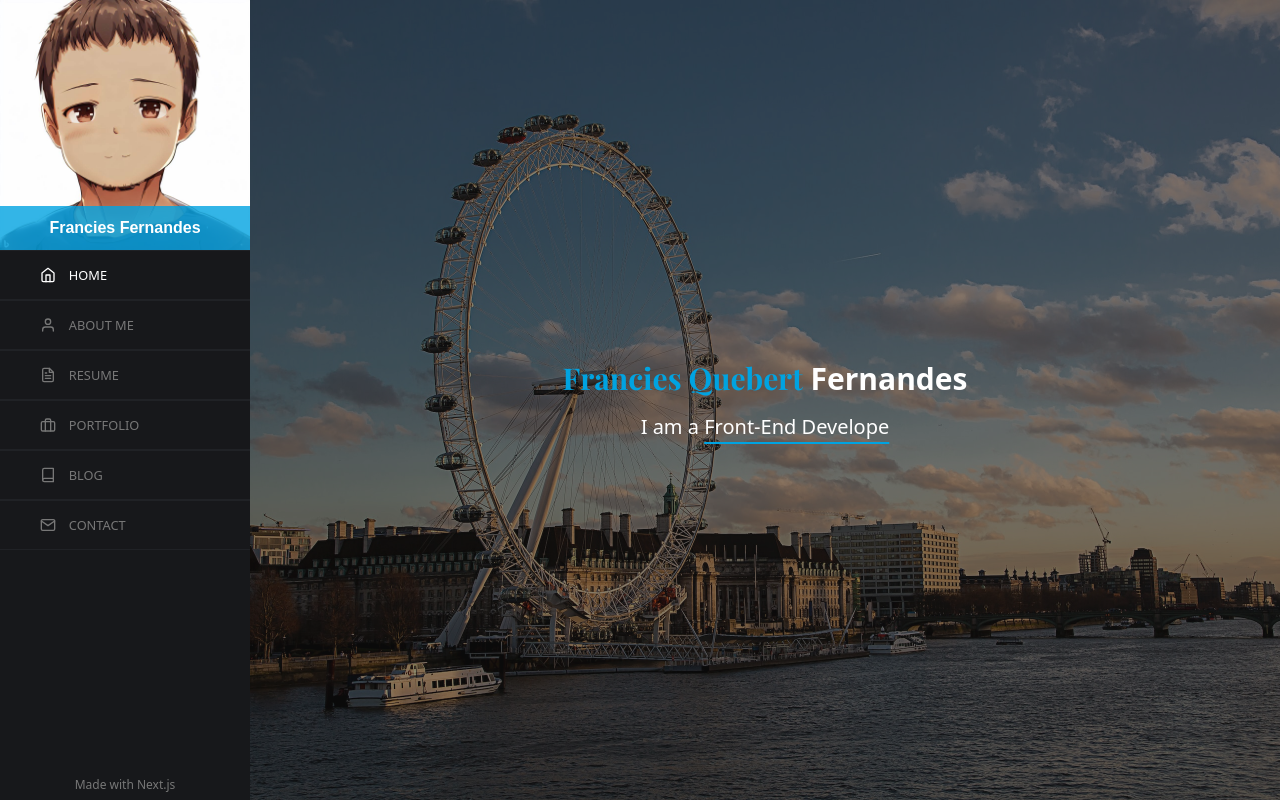
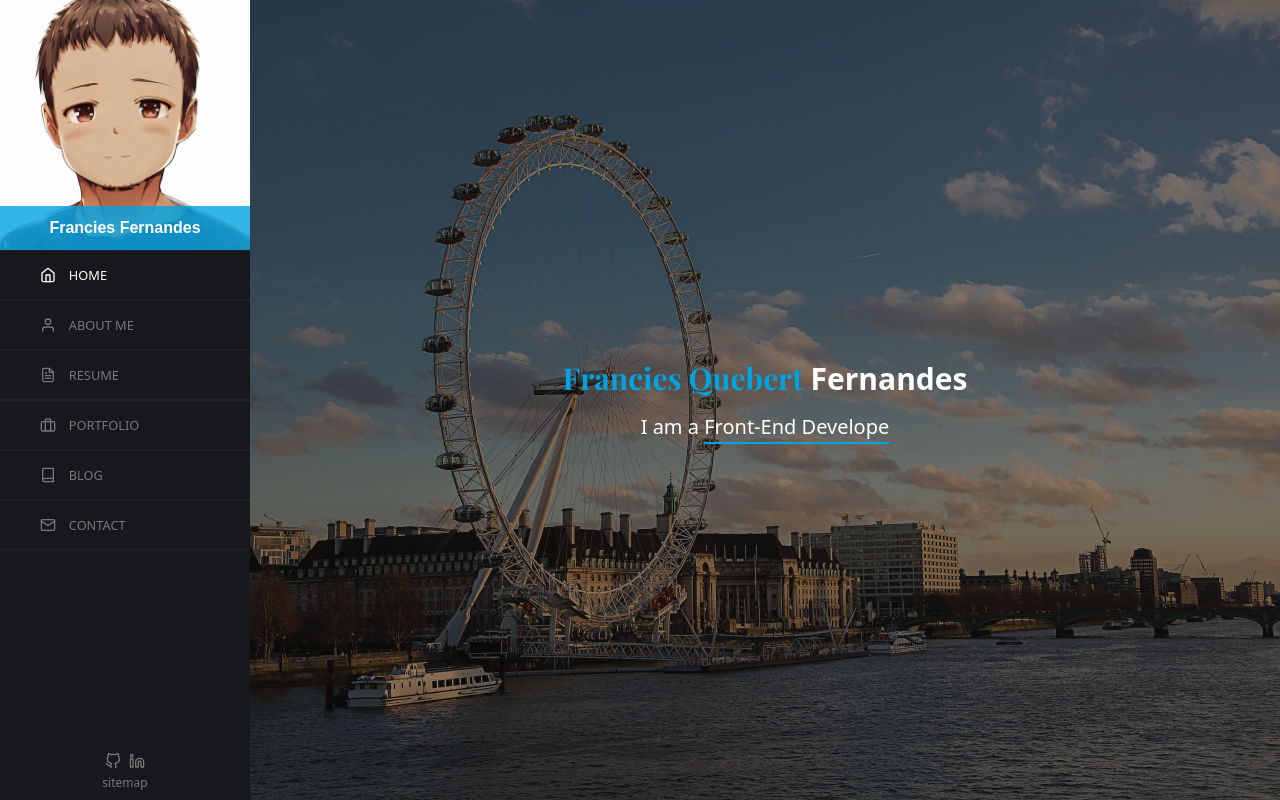
Before and after one commit to Francies-Quebert/portfolio-nextjs, a Next.js app: page / in a window 1280 px wide. Built offline with nearby package versions, Linux system fonts and the light colour scheme; a web font is replaced by a local one.

Commit message:
added sitemap to footer

```diff
--- a/app/globals.css
+++ b/app/globals.css
@@ -72,7 +72,7 @@
   }
 
   footer {
-    @apply border-t border-[#17181B] h-[2em] text-center;
+    @apply border-t border-[#17181B] h-[3em] text-center;
   }
 }
 
--- a/app/layout.tsx
+++ b/app/layout.tsx
@@ -31,9 +31,10 @@ export const metadata: Metadata = {
     Home page for my portfolio page
   `,
   generator: 'Francies Fernandes',
-  applicationName: 'portfolio francies',
+  applicationName: 'francies portfolio',
   referrer: 'origin-when-cross-origin',
-  keywords: ['Frontend developer', 'React', 'JavaScript', 'Typescript', 'Redux', 'Next.js', 'Node.js', 'MongoDB', 'React developer', 'Full stack developer','developer'],
+  keywords: ['Francies fernandes','Quebert fernandes', 'Frontend developer', 'React', 'JavaScript', 'Typescript',
+    'Redux', 'Next.js', 'Node.js', 'MongoDB', 'React developer', 'Full stack developer', 'developer'],
   authors: [{ name: 'Francies Quebert Fernandes', url: 'https://github.com/Francies-Quebert' }],
   colorScheme: 'dark',
   creator: 'Francies Fernandes',
--- a/app/robots.ts
+++ b/app/robots.ts
@@ -7,6 +7,6 @@ export default function robots(): MetadataRoute.Robots {
       allow: '/',
       disallow: '/private/',
     },
-    sitemap: 'https://portfolio-francies-quebert.vercel.app/',
+    sitemap: 'https://portfolio-francies-quebert.vercel.app/sitemap.xml',
   }
 }
--- a/components/header.tsx
+++ b/components/header.tsx
@@ -9,8 +9,9 @@ import { FiMail } from "@react-icons/all-files/fi/FiMail";
 import Image from "next/image";
 import ActiveLink from './ActiveLink';
 import image from '@/assets/image.jpg';
-import { Url } from 'url';
-
+import Link from 'next/link';
+import { FiGithub } from '@react-icons/all-files/fi/FiGithub';
+import { FiLinkedin } from '@react-icons/all-files/fi/FiLinkedin';
 export default function layout({ cointainerClassName = '', setShowNavBar }: { cointainerClassName: string, setShowNavBar: (val: boolean) => void }) {
 
   const navigation = [{
@@ -43,7 +44,7 @@ export default function layout({ cointainerClassName = '', setShowNavBar }: { co
     <header className={cointainerClassName}>
       <div className='flex-1'>
         <div className='min-h-full'>
-          <div className='relative'><Image src={image} alt='picture' className='' priority/>
+          <div className='relative'><Image src={image} alt='picture' className='' priority />
             <div className='absolute left-0 bottom-0 right-0 flex z-50 py-2 text-center text-xl text-white  font-bold justify-center items-center before:z-[-1] before:absolute before:opacity-80 before:bg-primary before:w-full before:h-full '><div className='font-jacques'>Francies Fernandes</div></div>
           </div>
           <nav className="nav-menu pb-14">
@@ -59,7 +60,15 @@ export default function layout({ cointainerClassName = '', setShowNavBar }: { co
           </nav>
         </div>
       </div>
-      <footer className='text-xs '>Made with Next.js</footer>
+      <footer >
+        <div className='text-xs text-center flex gap-2 justify-center'>
+          <a href='https://github.com/Francies-Quebert' className='hover:text-white' target='_blank'><FiGithub /></a>
+          <a href='https://www.linkedin.com/in/francies-f-650045aa/' className='hover:text-white' target='_blank'><FiLinkedin /></a>
+        </div>
+        <div className='text-xs pt-1.5'>
+          <Link href='/sitemap.xml' className='text-xs hover:text-white'>sitemap</Link>
+        </div>
+      </footer>
     </header>
   )
 }
```
